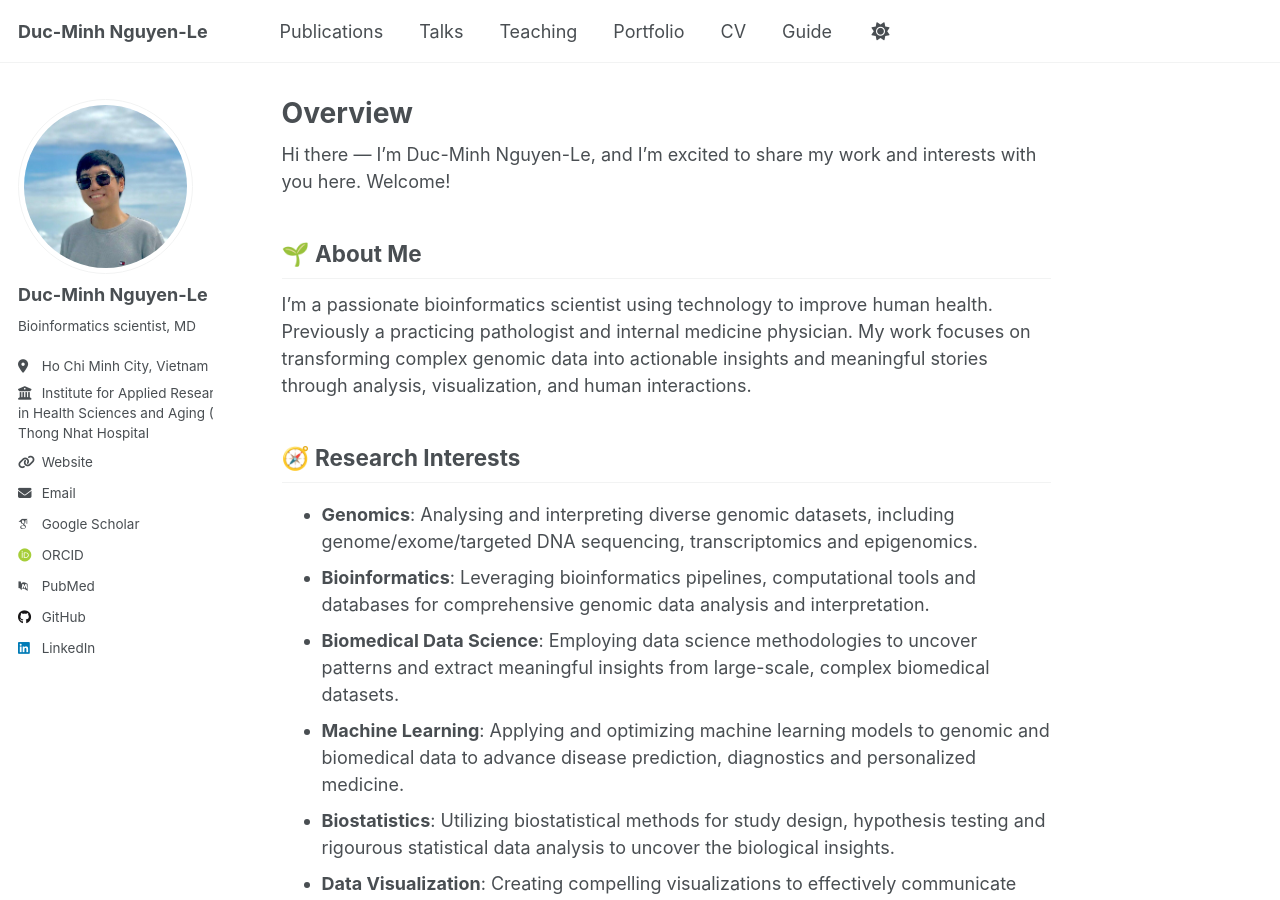
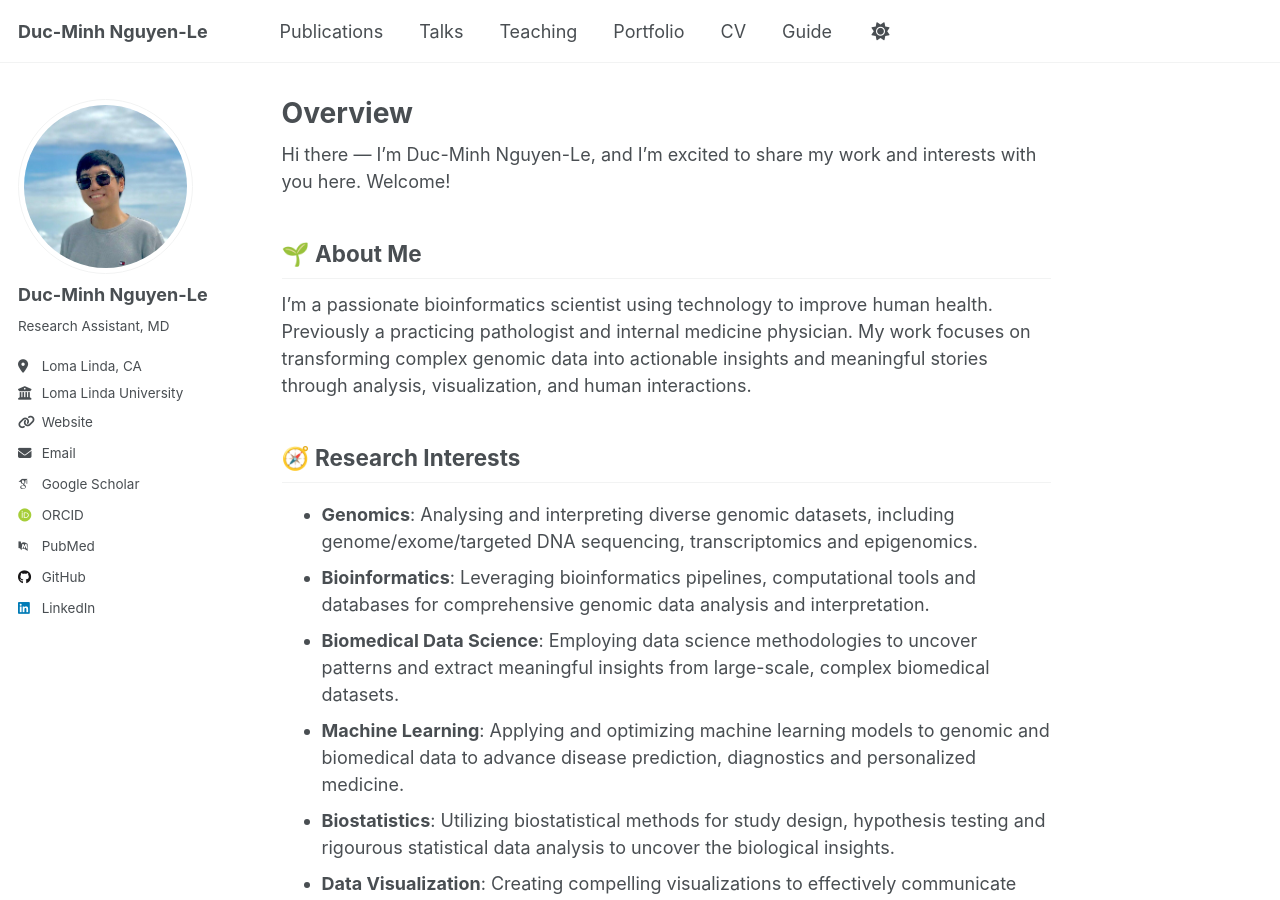
Before and after one commit to ducminhnguyenle/ducminhnguyenle.github.io, a Jekyll site: the page built from _pages/about.md, in a window 1280 px wide and 900 px high. Built offline with Jekyll 4.4.1, drawn with Linux system fonts in a browser that asks for light colours; some web fonts are replaced.

Commit message:
Update current position

```diff
--- a/_config.yml
+++ b/_config.yml
@@ -12,7 +12,7 @@ site_theme               : "default"
 title                    : "Duc-Minh Nguyen-Le"
 title_separator          : "-"
 name                     : &name "Duc-Minh"
-description              : &description "Bioinformatics scientist"
+description              : &description "Research Assistant, MD"
 url                      : https://ducminhnguyenle.github.io # the base hostname & protocol for your site e.g. "https://[your GitHub username].github.io"
 baseurl                  : "" # the subpath of your site, e.g. "/blog"
 repository               : "ducminhnguyenle.github.io"
@@ -25,9 +25,9 @@ author:
   avatar           : "profile.jpg"
   name             : "Duc-Minh Nguyen-Le"
   pronouns         : # example: "he/him"
-  bio              : "Bioinformatics scientist, MD"
-  location         : "Ho Chi Minh City, Vietnam"
-  employer         : "Institute for Applied Research<br>in Health Sciences and Aging (ARiHA),<br>Thong Nhat Hospital"
+  bio              : "Research Assistant, MD"
+  location         : "Loma Linda, CA"
+  employer         : "Loma Linda University"
   uri              : "https://ducminhnguyenle.github.io"
   email            : "ducminhnguyenle30091996@gmail.com"
 
```
